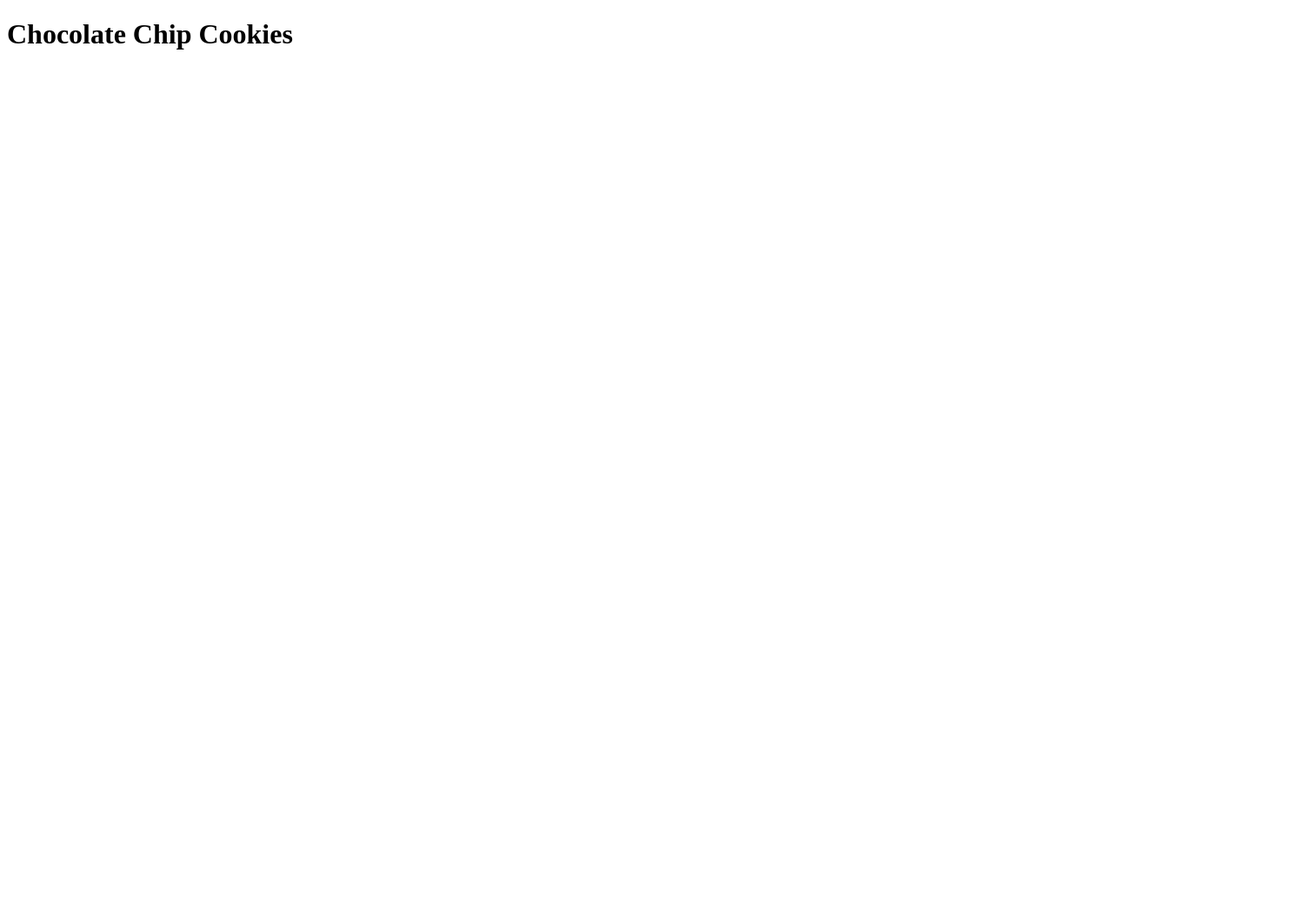
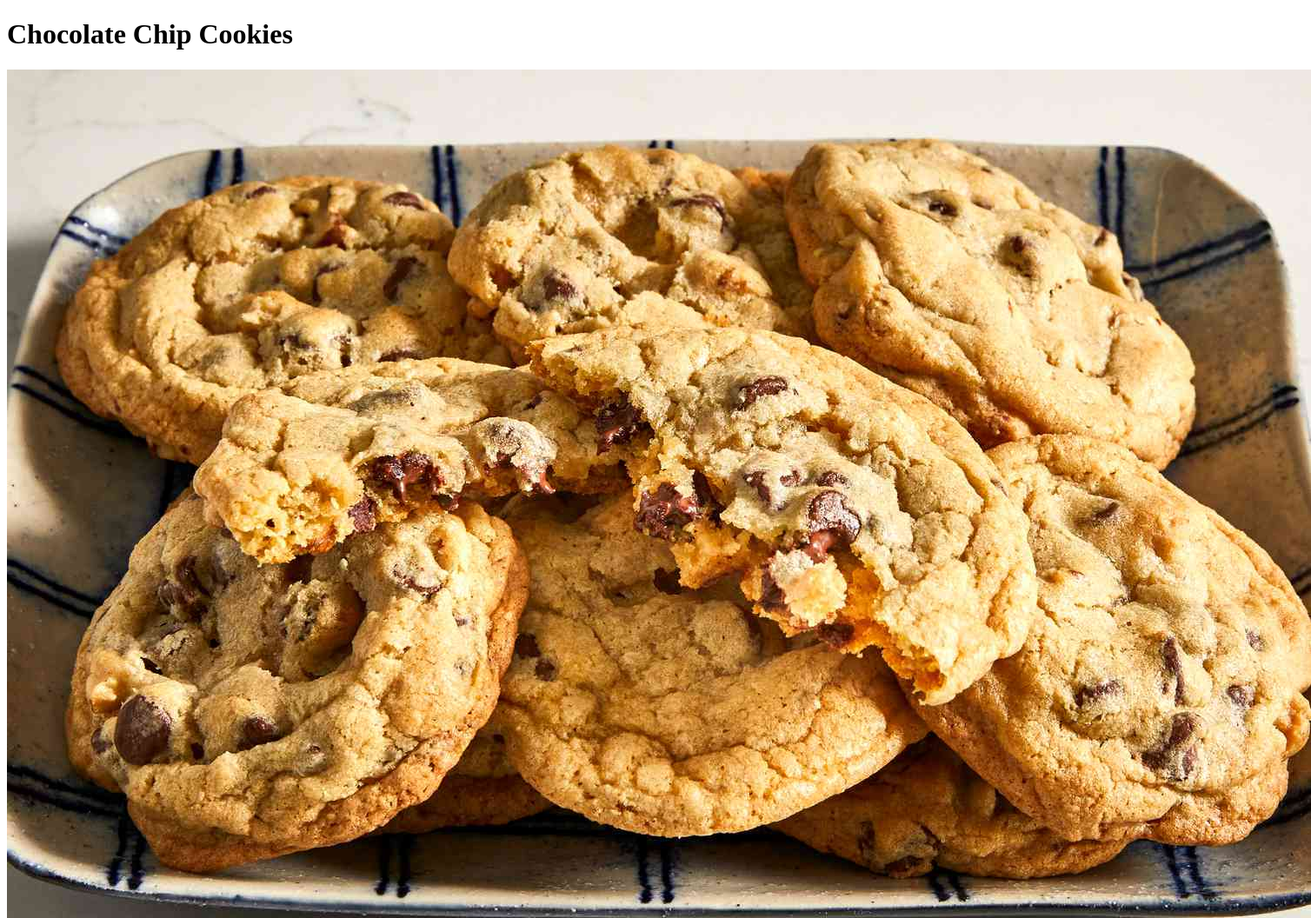
Before and after one commit to thracken/odin-recipes, a plain HTML site: page recipes/cookies.html in a window 1280 px wide. Shown: the top 1056 px of the page at 87% size, 1508 px wide, since content can reach past the window. Before the commit the page ends 800 px from the top, so only its background shows below. Drawn offline with Linux system fonts and the light colour scheme.

Commit message:
Added images to recipe pages

```diff
--- a/recipes/cookies.html
+++ b/recipes/cookies.html
@@ -9,5 +9,8 @@
         <h1>
             Chocolate Chip Cookies
         </h1>
+        <p>
+            <img src="../images/cookies.jpg" alt="Chocolate Chip Cookies">
+        </p>
     </body>
 </html>
```
Also changed, not shown: recipes/boneless-wings.html (+3 -0 lines), recipes/lasagna.html (+3 -0 lines).
